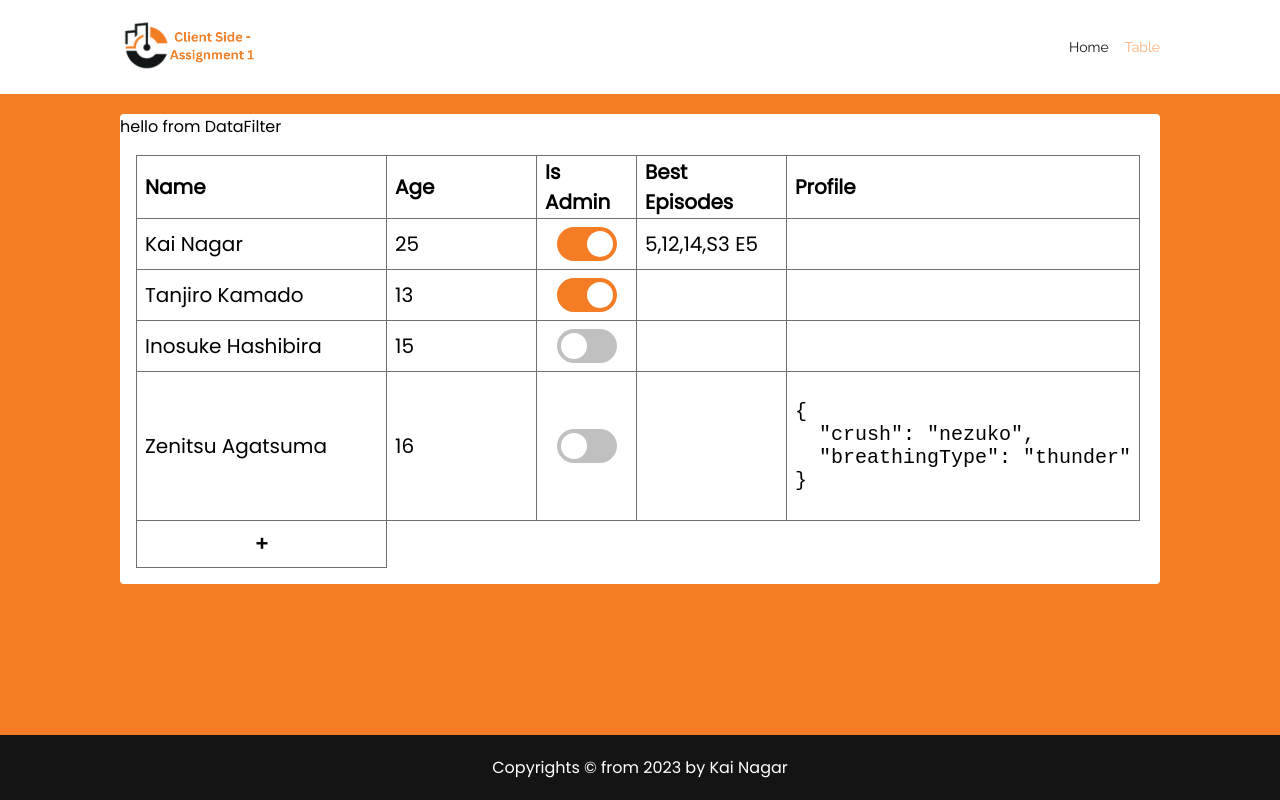
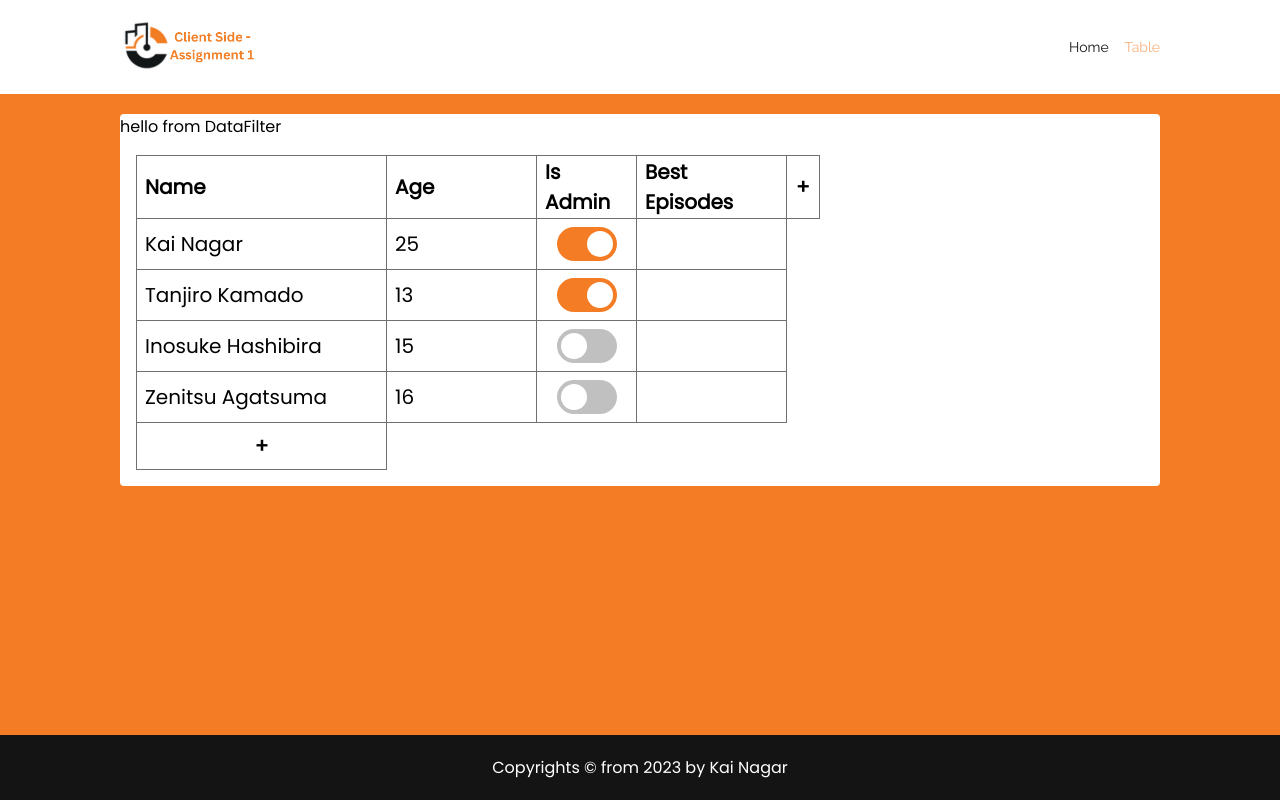
Before and after one commit to KaiNagar/TableDataUX-UI, a React (Create React App) app: page /#/table in a window 1280 px wide. Built offline with nearby package versions, Linux system fonts and the light colour scheme.

Commit message:
supporting adding rows and columns + delete column

```diff
--- a/src/cmps/TableData.jsx
+++ b/src/cmps/TableData.jsx
@@ -2,13 +2,13 @@ import React from 'react'
 import { TableHeaders } from './TableHeaders'
 import { TableRowList } from './TableRowList'
 
-export const TableData = ({ data, onSaveCell,onAddRow,onAddColumn }) => {
+export const TableData = ({ data, onSaveCell,onAddRow,onOpenColumnModal,onRemoveColumn }) => {
 
   return (
     <div className='table-data'>
       <table>
         <thead>
-          <TableHeaders onAddColumn={onAddColumn} columns={data.columns} />
+          <TableHeaders onRemoveColumn={onRemoveColumn} onOpenColumnModal={onOpenColumnModal} columns={data.columns} />
         </thead>
         <tbody>
           <TableRowList
--- a/src/cmps/TableHeaders.jsx
+++ b/src/cmps/TableHeaders.jsx
@@ -1,15 +1,48 @@
-export const TableHeaders = ({ columns,onAddColumn }) => {
+import { faTrashCan } from '@fortawesome/free-solid-svg-icons'
+import { FontAwesomeIcon } from '@fortawesome/react-fontawesome'
+import { useState } from 'react'
+
+export const TableHeaders = ({
+  columns,
+  onOpenColumnModal,
+  onRemoveColumn,
+}) => {
+  const [hoveredHeader, setHoveredHeader] = useState(null)
+
+  const handleMouseEnter = (index) => {
+    setHoveredHeader(index)
+  }
+
+  const handleMouseLeave = () => {
+    setHoveredHeader(null)
+  }
   return (
     <tr>
       {columns
         .sort((c1, c2) => c1.ordinalNo - c2.ordinalNo)
-        .map((column) => (
-          <th key={column.id} style={{ width: column.width }}>
-            {column.title}
+        .map((column, idx) => (
+          <th
+            onMouseEnter={() => handleMouseEnter(idx)}
+            onMouseLeave={handleMouseLeave}
+            key={column.id}
+            style={{ width: column.width }}
+          >
+            {column.title.charAt(0).toUpperCase() + column.title.slice(1)}
+            {hoveredHeader === idx && (
+              <FontAwesomeIcon
+                className='delete-column-btn'
+                icon={faTrashCan}
+                onClick={() => onRemoveColumn(column.id)}
+              />
+            )}
           </th>
         ))}
       {columns.length < 5 && (
-        <th onClick={onAddColumn} title='Add a column' className='add-column-btn'>
+        <th
+          onClick={onOpenColumnModal}
+          title='Add a column'
+          className='add-column-btn'
+        >
           +
         </th>
       )}
--- a/src/pages/TableIndex.jsx
+++ b/src/pages/TableIndex.jsx
@@ -3,9 +3,11 @@ import { useEffectUpdate } from '../customHooks/useEffectUpdate'
 import { dataService } from '../services/data.service'
 import { TableData } from '../cmps/TableData'
 import { DataFilter } from '../cmps/DataFilter'
+import { NewColumnModal } from '../cmps/NewColumnModal'
 
 export const TableIndex = () => {
   const [data, setData] = useState(null)
+  const [isNewColumnModalShow, setIsNewColumnModalShow] = useState(false)
 
   useEffectUpdate(() => {
     loadData()
@@ -23,8 +25,25 @@ export const TableIndex = () => {
     dataService.save(newData)
   }
 
-  const onAddColumn = () => {
-    console.log('adding column')
+  const onOpenColumnModal = () => {
+    setIsNewColumnModalShow(true)
+  }
+  const onCloseNewColumnModal = () => {
+    setIsNewColumnModalShow(false)
+  }
+
+  const onAddColumn = (newColumn) => {
+    const newData = { ...data, columns: [...data.columns, newColumn] }
+    setData(newData)
+    dataService.save(newData)
+    onCloseNewColumnModal()
+  }
+
+  const onRemoveColumn = (columnId) => {
+    const newColumns = data.columns.filter((c) => c.id !== columnId)
+    const newData = { ...data, columns: newColumns }
+    setData(newData)
+    dataService.save(newData)
   }
 
   const onSaveCell = (rowId, columnId, elInput) => {
@@ -53,19 +72,27 @@ export const TableIndex = () => {
       dataService.save(updatedData)
     }
   }
+
   return (
     <section className='table-index flex column align-items justify-center'>
       <DataFilter />
       {data ? (
         <TableData
           onAddRow={onAddRow}
-          onAddColumn={onAddColumn}
+          onOpenColumnModal={onOpenColumnModal}
           data={data}
           onSaveCell={onSaveCell}
+          onRemoveColumn={onRemoveColumn}
         />
       ) : (
         <span>Loading Data...</span>
       )}
+      {isNewColumnModalShow && (
+        <NewColumnModal
+          onCloseNewColumnModal={onCloseNewColumnModal}
+          onAddColumn={onAddColumn}
+        />
+      )}
     </section>
   )
 }
--- a/src/services/data.service.js
+++ b/src/services/data.service.js
@@ -34,7 +34,7 @@ function getEmptycolumn() {
         ordinalNo: data.columns.length,
         title: '',
         type: '',
-        width: 0
+        width: 100
     }
 }
 
@@ -74,13 +74,13 @@ function _createData() {
                     type: 'array',
                     width: 150
                 },
-                {
-                    id: 'c104',
-                    ordinalNo: 4,
-                    title: 'Profile',
-                    type: 'object',
-                    width: 150
-                },
+                // {
+                //     id: 'c104',
+                //     ordinalNo: 4,
+                //     title: 'Profile',
+                //     type: 'object',
+                //     width: 150
+                // },
                 // adding column
                 // {
                 //     id: 'c103',
@@ -96,7 +96,7 @@ function _createData() {
                     c100: 'Kai Nagar',
                     c101: 25,
                     c102: true,
-                    c103: [5, 12, 14, 'S3 E5'],
+                    // c103: [5, 12, 14, 'S3 E5'],
 
                 },
                 {
@@ -116,12 +116,8 @@ function _createData() {
                     c100: 'Zenitsu Agatsuma',
                     c101: 16,
                     c102: false,
-                    c104: { crush: 'nezuko', breathingType: 'thunder' }
+                    // c104: { crush: 'nezuko', breathingType: 'thunder' }
                 },
-                //adding new row just need id
-                // {
-                //     id: 'r204',
-                // },
             ]
         }
         localStorage.setItem(STORAGE_KEY, JSON.stringify(data))
```
